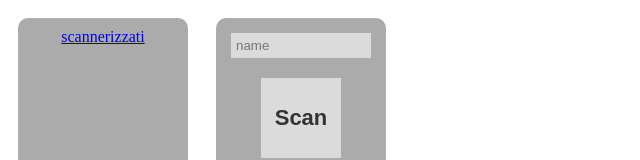
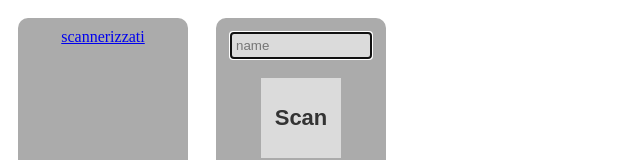
Before and after one commit to fogninid/docs, a website: page client/src/index.html in a window 1280 px wide. Shown: the top 160 px of the page, without its empty margins (0-640 px from the left). Drawn offline with nearby package versions, Linux system fonts and the light colour scheme.

Commit message:
add auto-focus

```diff
--- a/client/src/index.html
+++ b/client/src/index.html
@@ -105,7 +105,7 @@
 </div>
 <div class="scan">
     <form id="scan_form" action="">
-        <input id="name" value="" placeholder="name" type="text">
+        <input id="name" value="" placeholder="name" type="text" autofocus>
         <input id="scan_button" value="Scan" type="button">
     </form>
 </div>
```
